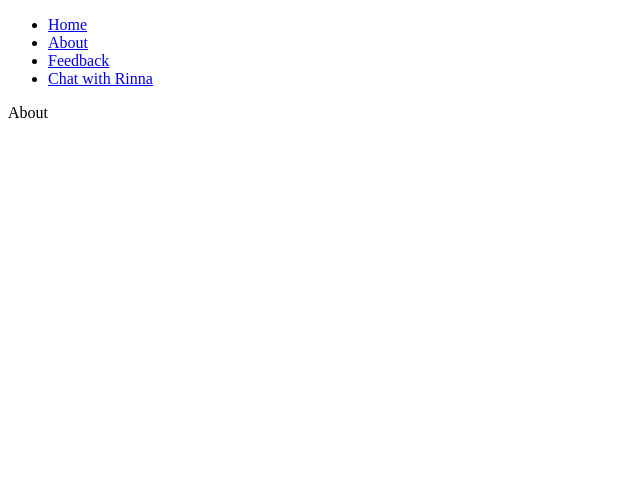
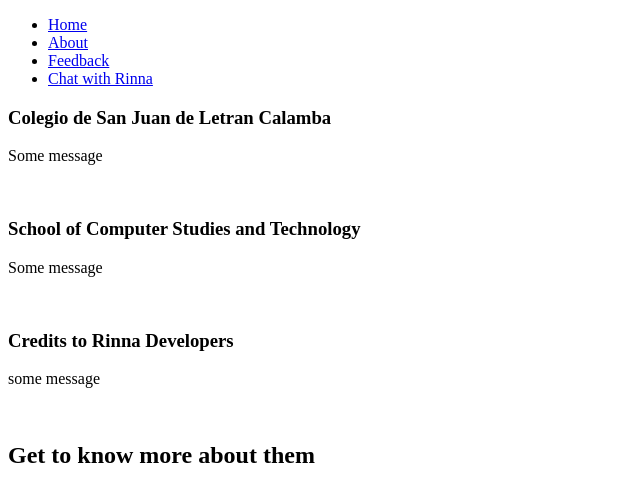
Before and after one commit to FumI4096/Rinna-Chatbot, a React (Create React App) app: page /about in a window 1280 px wide. Shown: the top 502 px of the page, without its empty margins (0-640 px from the left). Built offline with nearby package versions, Linux system fonts and the light colour scheme.

Commit message:
Added Article component

```diff
--- a/src/pages/About.jsx
+++ b/src/pages/About.jsx
@@ -1,9 +1,29 @@
 import React from 'react'
+import Article from '../components/Article'
+import Footer from "../components/Footer"
 
 function About() {
     return (
         <>
-            <div>About</div>
+            <main>
+                <Article
+                    title="Colegio de San Juan de Letran Calamba"
+                    comment="Some message"
+                    image=""
+                />
+                <Article
+                    title="School of Computer Studies and Technology"
+                    comment="Some message"
+                    image=""
+                />
+                <Article
+                    title="Credits to Rinna Developers"
+                    comment="some message"
+                    image=''
+                />
+            </main>
+
+            <Footer />
         </>
 
     )
```
